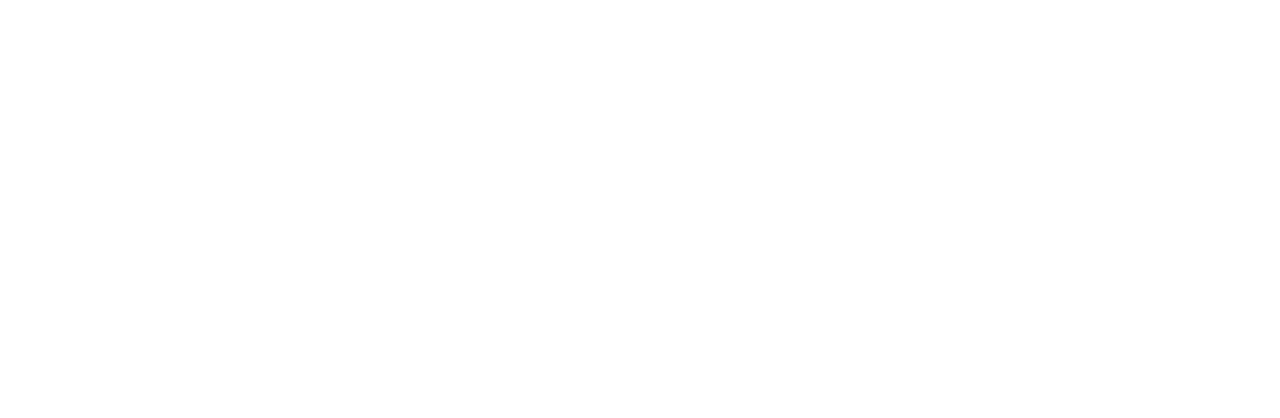
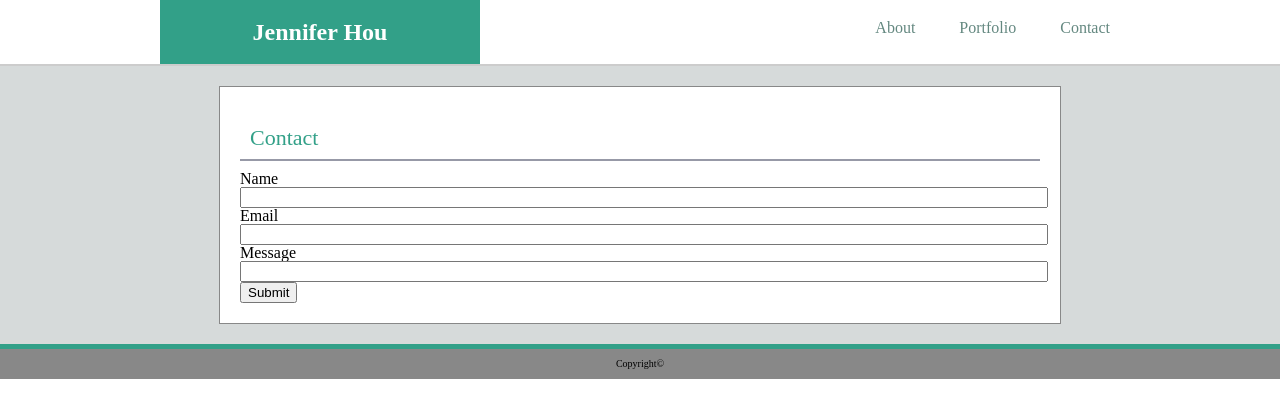
Before and after one commit to Shuchuan35/BasicPortfolio, a plain HTML site: page contact.html in a window 1280 px wide. Drawn offline with Linux system fonts and the light colour scheme.

Commit message:
modified contact

```diff
--- a/assets/css/style.css
+++ b/assets/css/style.css
@@ -1,5 +1,6 @@
 header {
-    border-bottom: 2px solid #888888;
+    overflow: auto;
+    border-bottom: 2px solid #cccccc;
 }
 
 header::after {
@@ -37,7 +38,8 @@ h1 {
 
 .container {
     background-color: #d6dada;
-    padding: 50px 160px 120px 160px;
+    padding: 20px 160px 20px 160px;
+    margin: 0 auto;
 }
 
 .box {
@@ -51,7 +53,7 @@ h1 {
 .box-top {
     border-bottom: 2px solid #9799a7;
     padding: 10px;
-    margin: 10px;
+    margin: 10px 0;
 }
 
 h2 {
@@ -89,3 +91,8 @@ footer {
     text-align: center;
     border-top: 5px solid #32a088;
 }
+
+input {
+    width: 800px;
+    margin: 0 auto;
+}
--- a/contact.html
+++ b/contact.html
@@ -0,0 +1,56 @@
+<!DOCTYPE html>
+<html lang="en">
+
+  <head>
+    <meta charset="utf-8">
+    <title>Basic Portfolio</title>
+    <link rel="stylesheet" href="assets/css/reset.css">
+    <link rel="stylesheet" href="assets/css/style.css">
+  </head>
+
+  <body>
+
+    <!-- Header -->
+
+    <header class="group">
+
+      <h1 class="logo">Jennifer Hou</h1>
+
+      <nav class="nav">
+        <ul>
+          <li><a href="index.html">About</a></li>
+          <li><a href="portfolio.html">Portfolio</a></li>
+          <li><a href="contact.html">Contact</a></li>
+        </ul>
+      </nav>
+
+    </header>
+
+    <section class="container">
+      <div class="box">
+          <div class="box-top">
+              <h2>Contact</h2>
+          </div>
+
+          <h3>Name</h3>
+          <input type="text">
+          <h3>Email</h3>
+          <input type="text">
+          <h3>Message</h3>
+          <input type="text">
+          <button>Submit</button>
+
+      </div>
+
+    </section>
+
+    <!-- Footer -->
+
+    <footer class="group">
+
+      <small>Copyright&copy; </small>
+
+    </footer>
+
+  </body>
+</html>
```
Also changed, not shown: index.html (+4 -3 lines), portfolio.html (+48 -0 lines).
